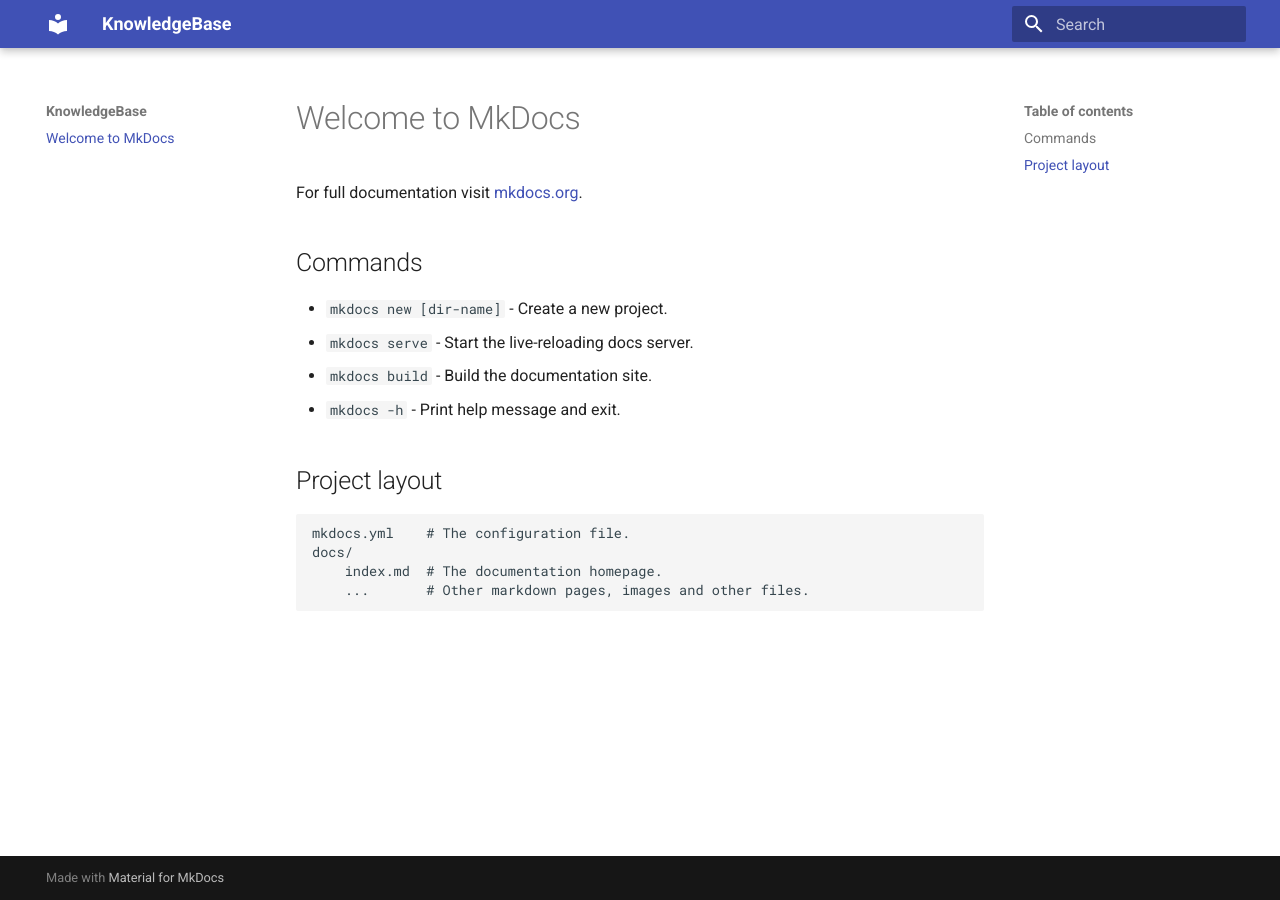
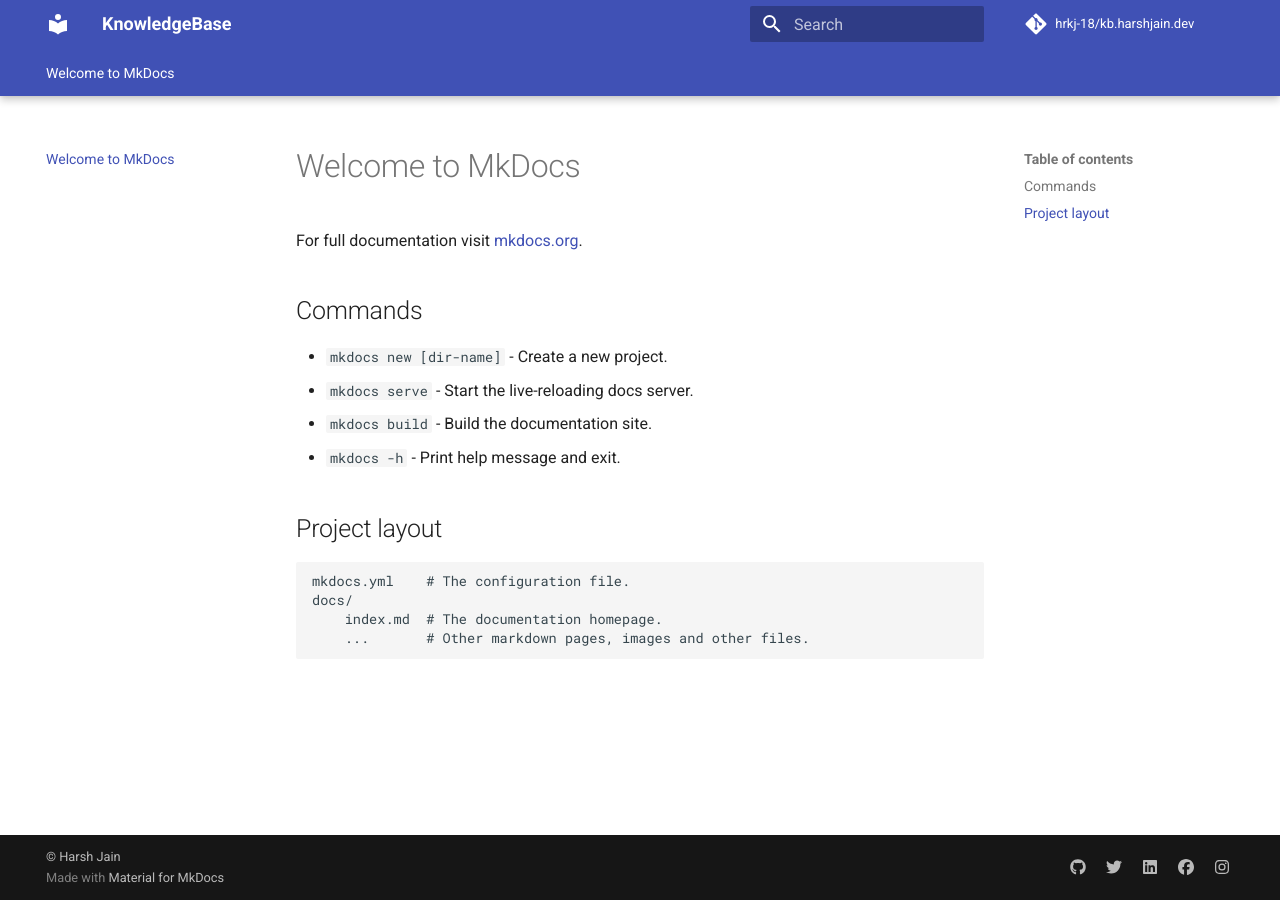
Before and after one commit to hrkj-18/kb.harshjain.dev, an MkDocs documentation site: the page built from docs/index.md, in a window 1280 px wide. Built offline with MkDocs 1.6.1 and Material for MkDocs 9.7.7, drawn with Linux system fonts in a browser that asks for light colours; comment, search, counter and statistics services are not loaded.

Commit message:
complete

```diff
--- a/mkdocs.yml
+++ b/mkdocs.yml
@@ -1,5 +1,60 @@
 site_name: KnowledgeBase
 site_url: https://kb.harshjain.dev/
+site_dir: "build/"
+edit_uri: ""
+copyright: "© Harsh Jain"
+site_author: "Harsh Jain"
+site_description: "My knowledgebase"
+
+
 theme:
   name: material
-site_dir: "build/"
+  language: "en"
+  icon:
+    logo: material/library
+    repo: fontawesome/brands/git-alt
+  features:
+  - navigation.instant
+  - navigation.tracking
+  - navigation.tabs
+  - navigation.tabs.sticky
+  - search.suggest
+  - search.highlight
+  - search.share
+
+# Repo Details
+repo_url: "https://github.com/hrkj-18/kb.harshjain.dev"
+repo_name: hrkj-18/kb.harshjain.dev
+
+plugins:
+  - search:
+      lang: en
+
+# Extra Configuration for Material Theme
+
+extra:
+  social:
+    - icon: fontawesome/brands/github
+      link: "https://github.com/hrkj-18"
+      name: Harsh Jain on Github
+    - icon: fontawesome/brands/twitter
+      link: "https://twitter.com/hrkj-18"
+      name: Harsh Jain on Twitter
+    - icon: fontawesome/brands/linkedin
+      link: "https://linkedin.com/in/hrkj-18"
+      name: Harsh Jain on Linkedin
+    - icon: fontawesome/brands/facebook
+      link: "https://facebook.com/hrkj-18"
+      name: Harsh Jain on Facebook
+    - icon: fontawesome/brands/instagram
+      link: "https://instagram.com/hrkj-18"
+      name: Harsh Jain on Instagram
+    # - icon: fontawesome/brands/terminal
+    #   link: "https://harshjain.dev"
+    #   name: Harsh Jain
+  feature:
+    tabs: true
+
+#  analytics:
+#   provider: google
+#   property: UA-XXXXXXXX-X
```
Also changed, not shown: netlify.toml (deleted), 3 other files.
